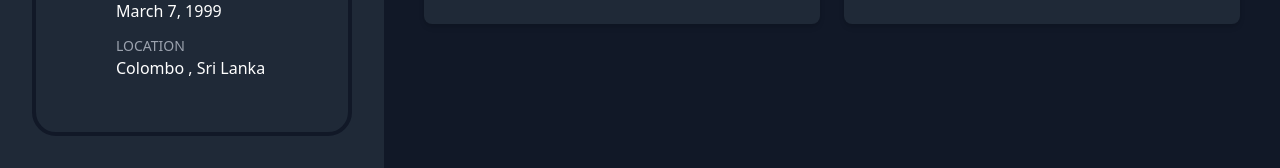
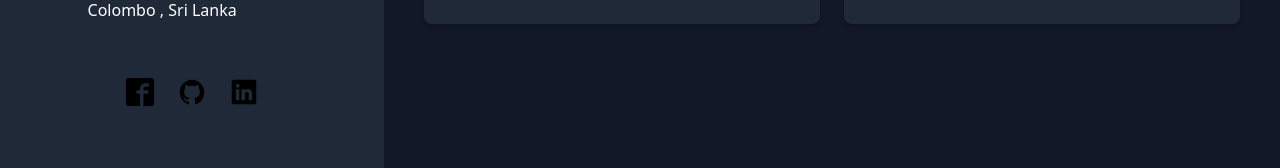
Before and after one commit to Imantha7/my-portfolio, a React (Vite) app: page / in a window 1280 px wide. Shown: the part 612-780 px from the top of the page. Built offline with nearby package versions, Linux system fonts and the light colour scheme.

Commit message:
fb, github, linkedin icon added and link my accounts 👌

```diff
--- a/src/pages/home.jsx
+++ b/src/pages/home.jsx
@@ -1,4 +1,4 @@
-import { Route, Routes } from 'react-router-dom';
+import { Link, Route, Routes } from 'react-router-dom';
 import { MdMarkEmailRead } from "react-icons/md";
 import About from './about';
 import Resume from './resume';
@@ -6,13 +6,16 @@ import AboutPage from './about';
 import ResumePage from './resume';
 import PortfolioPage from './portfolio';
 import ContactPage from './contact';
+import { IoLogoLinkedin } from "react-icons/io5";
+import { ImFacebook2 } from "react-icons/im";
+import { IoLogoGithub } from "react-icons/io5";
 
 export default function HomePage() {
   return (
      <div className="flex w-full h-screen bg-gray-900">
        {/* Left Section */}
-       <div className="w-[30%] flex flex-col bg-gray-800 py-8">
-         <div className="border-4 border-gray-900 rounded-3xl p-7 m-8">
+       <div className="w-[30%] flex flex-col items-center justify-center bg-gray-800 py-8">
+
          <div className="w-56 h-56 rounded-full overflow-hidden border-4 border-yellow-500 shadow-lg">
            <img
              src='/my.png' // Path to your image
@@ -41,7 +44,14 @@ export default function HomePage() {
            </div>
 
          </div>
+         <div className='flex m-2'>
+            <Link><ImFacebook2 className='size-7 m-3'/></Link>
+            <Link><IoLogoGithub className='size-7 m-3'/></Link>
+            <Link to="https://www.linkedin.com/in/imantha-piyumal-9bb3a9253/">
+            <IoLogoLinkedin className='size-7 m-3'/></Link>
+
          </div>
+
        </div>
 
        {/* Main Content Area */}
```
